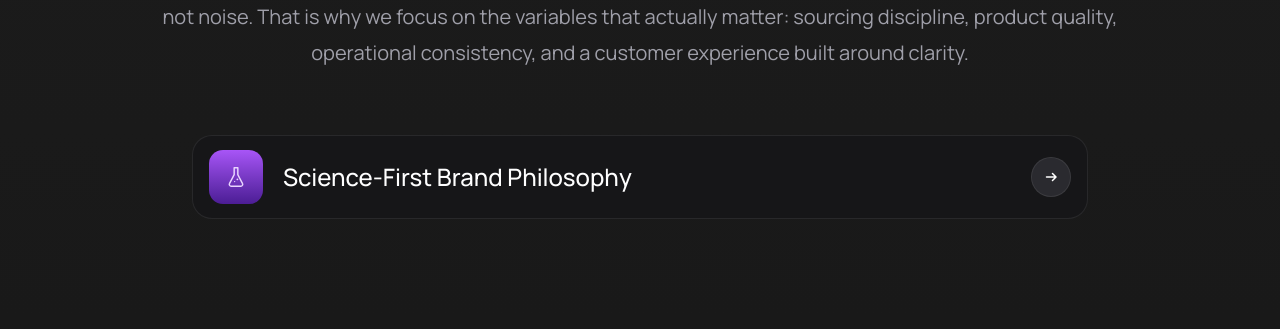
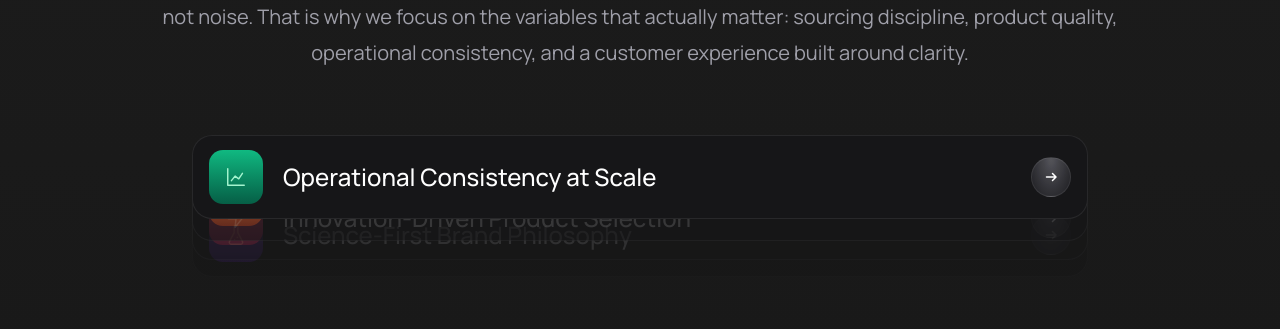
Before and after one commit to adeelazad591/innodyn-ui, a Next.js app: page / in a window 1280 px wide. Shown: the part 3380-3709 px from the top of the page. Built offline with nearby package versions, Linux system fonts and the light colour scheme; no server answers.

Commit message:
feat: ui - style fixes

```diff
--- a/app/globals.css
+++ b/app/globals.css
@@ -99,3 +99,28 @@ body {
   background-color: #0a0a0a;
   color: #ededed;
 }
+
+/* Slow floating animation */
+@keyframes float {
+  0%, 100% { transform: translateY(0px); }
+  50%       { transform: translateY(-18px); }
+}
+
+.animate-float {
+  animation: float 5s ease-in-out infinite;
+}
+
+/* Stacked-card animation slots — deck-of-cards look */
+.card-slot {
+  transition: transform 500ms cubic-bezier(0.4, 0, 0.2, 1), opacity 500ms ease;
+}
+/* exiting card flies upward and fades */
+.card-slot-exiting  { transform: translateY(-90px); opacity: 0;    z-index: 50; }
+/* front card: fully visible on top */
+.card-slot-front    { transform: translateY(0px);   opacity: 1;    z-index: 40; }
+/* peek cards: only their bottom edges show below the front card */
+.card-slot-peek1    { transform: translateY(22px);  opacity: 0.55; z-index: 30; }
+.card-slot-peek2    { transform: translateY(41px);  opacity: 0.32; z-index: 20; }
+.card-slot-peek3    { transform: translateY(58px);  opacity: 0.16; z-index: 10; }
+/* incoming: pre-rendered at same position as peek3 but invisible */
+.card-slot-incoming { transform: translateY(58px);  opacity: 0;    z-index: 5;  }
--- a/components/sections/KeyProducts.tsx
+++ b/components/sections/KeyProducts.tsx
@@ -70,7 +70,7 @@ const PRODUCTS: Product[] = [
 
 function ProductCard({ product }: { product: Product }) {
   return (
-    <div className="flex flex-col bg-[linear-gradient(180deg,rgba(52,52,52,0.72)_0%,rgba(24,24,24,0.96)_42%,#111111_100%)] border-2 border-zinc-700 rounded-[20px] overflow-hidden">
+    <div className="group flex flex-col bg-[linear-gradient(180deg,rgba(52,52,52,0.72)_0%,rgba(24,24,24,0.96)_42%,#111111_100%)] border-2 border-zinc-700 rounded-[20px] overflow-hidden">
       {/* Upper zone — image on card background */}
       <div className="px-6 pt-6 pb-6">
         <div className="flex items-center gap-2.5 mb-7">
@@ -90,7 +90,7 @@ function ProductCard({ product }: { product: Product }) {
             alt={product.name}
             width={170}
             height={230}
-            className="h-57.5 w-auto drop-shadow-2xl"
+            className="h-57.5 w-auto drop-shadow-2xl transition-transform duration-700 ease-in-out scale-100 group-hover:scale-90"
           />
         </div>
       </div>
--- a/components/sections/NextGeneration.tsx
+++ b/components/sections/NextGeneration.tsx
@@ -17,7 +17,8 @@ export default function NextGeneration() {
               {/* Left — text content */}
               <div className="flex flex-col gap-7 order-1">
                 {/* Badge */}
-                <span className="inline-flex w-fit items-center px-4 py-1.5 rounded-full border border-white/15 bg-white/5 text-sm font-normal text-white/80 tracking-wide">
+                {/* <span className="inline-flex w-fit items-center px-4 py-1.5 rounded-full border border-white/15 bg-white/5 text-sm font-normal text-white/80 tracking-wide"></span> */}
+                <span className="w-fit shadow-[0_14px_44px_rgba(0,0,0,0.45)] backdrop-blur-md inline-flex items-center px-5 py-2 rounded-2xl bg-[#1e1e20] border-2 border-white/20 text-zinc-400 text-sm md:text-lg font-base tracking-wide bg-[radial-gradient(ellipse_at_top,rgba(90,90,96,0.9)_0%,rgba(28,28,32,1)_100%)]">
                   Innodyn
                 </span>
 
--- a/components/sections/ProductExperience.tsx
+++ b/components/sections/ProductExperience.tsx
@@ -103,7 +103,7 @@ export default function ProductExperience() {
           <div className="relative z-10">
             {/* Badge */}
             <div className="flex justify-center mb-8">
-              <span className="inline-flex items-center px-5 py-2 rounded-2xl bg-[#1e1e20] border border-white/10 text-zinc-400 text-sm md:text-lg font-base tracking-wide ">
+              <span className="shadow-[0_14px_44px_rgba(0,0,0,0.45)] backdrop-blur-md inline-flex items-center px-5 py-2 rounded-2xl bg-[#1e1e20] border-2 border-white/20 text-zinc-400 text-sm md:text-lg font-base tracking-wide bg-[radial-gradient(ellipse_at_top,rgba(90,90,96,0.9)_0%,rgba(28,28,32,1)_100%)]">
                 Interface Architecture
               </span>
             </div>
--- a/components/sections/ScientificStandard.tsx
+++ b/components/sections/ScientificStandard.tsx
@@ -43,7 +43,7 @@ export default function ScientificStandard() {
             </div>
           </div>
 
-          <div className="relative flex items-center justify-end">
+          <div className="relative flex items-center justify-end animate-float">
             <Image
               src="/images/devices-image.png"
               alt="Innodyn portal dashboard on desktop and mobile"
--- a/components/sections/WhatMakesDifferent.tsx
+++ b/components/sections/WhatMakesDifferent.tsx
@@ -1,3 +1,6 @@
+"use client";
+import { useEffect, useState } from "react";
+
 function FlaskIcon() {
   return (
     <svg width="22" height="22" viewBox="0 0 24 24" fill="none" aria-hidden>
@@ -11,6 +14,213 @@ function FlaskIcon() {
       <circle cx="10.5" cy="17" r="0.75" fill="currentColor" />
       <circle cx="13.5" cy="14.5" r="1" fill="currentColor" />
     </svg>
+  );
+}
+
+function ShieldIcon() {
+  return (
+    <svg width="22" height="22" viewBox="0 0 24 24" fill="none" aria-hidden>
+      <path
+        d="M12 2 3 6v6c0 5.25 3.75 10.15 9 11.35C17.25 22.15 21 17.25 21 12V6l-9-4Z"
+        stroke="currentColor"
+        strokeWidth="1.6"
+        strokeLinecap="round"
+        strokeLinejoin="round"
+      />
+      <path
+        d="m9 12 2 2 4-4"
+        stroke="currentColor"
+        strokeWidth="1.6"
+        strokeLinecap="round"
+        strokeLinejoin="round"
+      />
+    </svg>
+  );
+}
+
+function ChartIcon() {
+  return (
+    <svg width="22" height="22" viewBox="0 0 24 24" fill="none" aria-hidden>
+      <path
+        d="M3 3v18h18"
+        stroke="currentColor"
+        strokeWidth="1.6"
+        strokeLinecap="round"
+        strokeLinejoin="round"
+      />
+      <path
+        d="m7 16 4-5 4 3 4-6"
+        stroke="currentColor"
+        strokeWidth="1.6"
+        strokeLinecap="round"
+        strokeLinejoin="round"
+      />
+    </svg>
+  );
+}
+
+function StarIcon() {
+  return (
+    <svg width="22" height="22" viewBox="0 0 24 24" fill="none" aria-hidden>
+      <path
+        d="m12 2 3.09 6.26L22 9.27l-5 4.87 1.18 6.88L12 17.77l-6.18 3.25L7 14.14 2 9.27l6.91-1.01L12 2Z"
+        stroke="currentColor"
+        strokeWidth="1.6"
+        strokeLinecap="round"
+        strokeLinejoin="round"
+      />
+    </svg>
+  );
+}
+
+function BoltIcon() {
+  return (
+    <svg width="22" height="22" viewBox="0 0 24 24" fill="none" aria-hidden>
+      <path
+        d="M13 2 4.09 12.96H12L11 22l8.91-10.96H13L14 2Z"
+        stroke="currentColor"
+        strokeWidth="1.6"
+        strokeLinecap="round"
+        strokeLinejoin="round"
+      />
+    </svg>
+  );
+}
+
+interface CardData {
+  id: number;
+  text: string;
+  icon: React.ReactNode;
+  gradient: string;
+  iconColor: string;
+}
+
+const CARDS: CardData[] = [
+  {
+    id: 0,
+    text: "Science-First Brand Philosophy",
+    icon: <FlaskIcon />,
+    gradient: "from-[#a855f7] to-[#4c1d95]",
+    iconColor: "text-purple-200",
+  },
+  {
+    id: 1,
+    text: "Rigorous Sourcing & Quality Standards",
+    icon: <ShieldIcon />,
+    gradient: "from-[#3b82f6] to-[#1e3a8a]",
+    iconColor: "text-blue-200",
+  },
+  {
+    id: 2,
+    text: "Operational Consistency at Scale",
+    icon: <ChartIcon />,
+    gradient: "from-[#10b981] to-[#065f46]",
+    iconColor: "text-emerald-200",
+  },
+  {
+    id: 3,
+    text: "Transparent Customer Experience",
+    icon: <StarIcon />,
+    gradient: "from-[#f59e0b] to-[#78350f]",
+    iconColor: "text-amber-200",
+  },
+  {
+    id: 4,
+    text: "Innovation-Driven Product Selection",
+    icon: <BoltIcon />,
+    gradient: "from-[#ef4444] to-[#7f1d1d]",
+    iconColor: "text-red-200",
+  },
+];
+
+const TRANSITION_MS = 500;
+const PAUSE_MS = 2400;
+
+type SlotName = "exiting" | "front" | "peek1" | "peek2" | "peek3" | "incoming";
+
+function StackedCards() {
+  const [head, setHead] = useState(0);
+  const [transitioning, setTransitioning] = useState(false);
+  const n = CARDS.length;
+
+  useEffect(() => {
+    let tid: ReturnType<typeof setTimeout>;
+    const iid = setInterval(() => {
+      setTransitioning(true);
+      tid = setTimeout(() => {
+        setHead((h) => (h + 1) % n);
+        setTransitioning(false);
+      }, TRANSITION_MS);
+    }, PAUSE_MS + TRANSITION_MS);
+    return () => {
+      clearInterval(iid);
+      clearTimeout(tid);
+    };
+  }, [n]);
+
+  // 5 cards rendered at all times: front + 3 peek edges + 1 hidden incoming
+  // During idle:       incoming, peek3, peek2, peek1, front  (head = front)
+  // During transition: peek3, peek2, peek1, front, exiting   (head = exiting)
+  const slots: { cardIdx: number; slot: SlotName }[] = transitioning
+    ? [
+        { cardIdx: (head + 4) % n, slot: "peek3" },
+        { cardIdx: (head + 3) % n, slot: "peek2" },
+        { cardIdx: (head + 2) % n, slot: "peek1" },
+        { cardIdx: (head + 1) % n, slot: "front" },
+        { cardIdx: head, slot: "exiting" },
+      ]
+    : [
+        { cardIdx: (head + 4) % n, slot: "incoming" },
+        { cardIdx: (head + 3) % n, slot: "peek3" },
+        { cardIdx: (head + 2) % n, slot: "peek2" },
+        { cardIdx: (head + 1) % n, slot: "peek1" },
+        { cardIdx: head, slot: "front" },
+      ];
+
+  return (
+    <div className="relative h-36">
+      {slots.map(({ cardIdx, slot }) => {
+        const c = CARDS[cardIdx];
+        return (
+          <div
+            key={c.id}
+            className={`absolute inset-x-0 top-0 origin-top card-slot card-slot-${slot}`}
+          >
+            <div className="flex items-center gap-4 sm:gap-5 bg-[#161618] border border-white/8 rounded-[20px] px-4 py-3.5">
+              <div
+                className={`w-[54px] h-[54px] shrink-0 rounded-[14px] bg-gradient-to-b ${c.gradient} flex items-center justify-center ${c.iconColor}`}
+              >
+                {c.icon}
+              </div>
+              <span className="flex-1 text-lg sm:text-2xl font-medium text-white leading-snug">
+                {c.text}
+              </span>
+              <button
+                type="button"
+                aria-label={`Learn more about ${c.text}`}
+                className="cursor-pointer bg-[radial-gradient(ellipse_at_top,rgba(90,90,96,0.9)_0%,rgba(28,28,32,1)_100%)] flex items-center justify-center w-10 h-10 shrink-0 rounded-full bg-zinc-700/50 border border-white/8 text-white hover:bg-zinc-600/60 transition-colors"
+              >
+                <svg
+                  width="14"
+                  height="14"
+                  viewBox="0 0 14 14"
+                  fill="none"
+                  aria-hidden
+                >
+                  <path
+                    d="M2.5 7h9M8.5 3.5 12 7l-3.5 3.5"
+                    stroke="currentColor"
+                    strokeWidth="1.5"
+                    strokeLinecap="round"
+                    strokeLinejoin="round"
+                  />
+                </svg>
+              </button>
+            </div>
+          </div>
+        );
+      })}
+    </div>
   );
 }
 
@@ -38,38 +248,8 @@ export default function WhatMakesDifferent() {
           </p>
         </div>
 
-        {/* Card list */}
-        <div className="max-w-4xl mx-auto flex flex-col gap-3">
-          {/* Card — Science-First Brand Philosophy */}
-          <div className="flex items-center gap-4 sm:gap-5 bg-[#161618] border border-white/8 rounded-[20px] px-4 py-3.5">
-            <div className="w-[54px] h-[54px] shrink-0 rounded-[14px] bg-gradient-to-b from-[#a855f7] to-[#4c1d95] flex items-center justify-center text-purple-200">
-              <FlaskIcon />
-            </div>
-            <span className="flex-1 text-lg sm:text-2xl font-medium text-white leading-snug">
-              Science-First Brand Philosophy
-            </span>
-            <button
-              type="button"
-              aria-label="Learn more about Science-First Brand Philosophy"
-              className="flex items-center justify-center w-10 h-10 shrink-0 rounded-full bg-zinc-700/50 border border-white/8 text-white hover:bg-zinc-600/60 transition-colors"
-            >
-              <svg
-                width="14"
-                height="14"
-                viewBox="0 0 14 14"
-                fill="none"
-                aria-hidden
-              >
-                <path
-                  d="M2.5 7h9M8.5 3.5 12 7l-3.5 3.5"
-                  stroke="currentColor"
-                  strokeWidth="1.5"
-                  strokeLinecap="round"
-                  strokeLinejoin="round"
-                />
-              </svg>
-            </button>
-          </div>
+        <div className="max-w-4xl mx-auto">
+          <StackedCards />
         </div>
       </div>
     </section>
```
Also changed, not shown: components/sections/Hero.tsx (+13 -4 lines).
